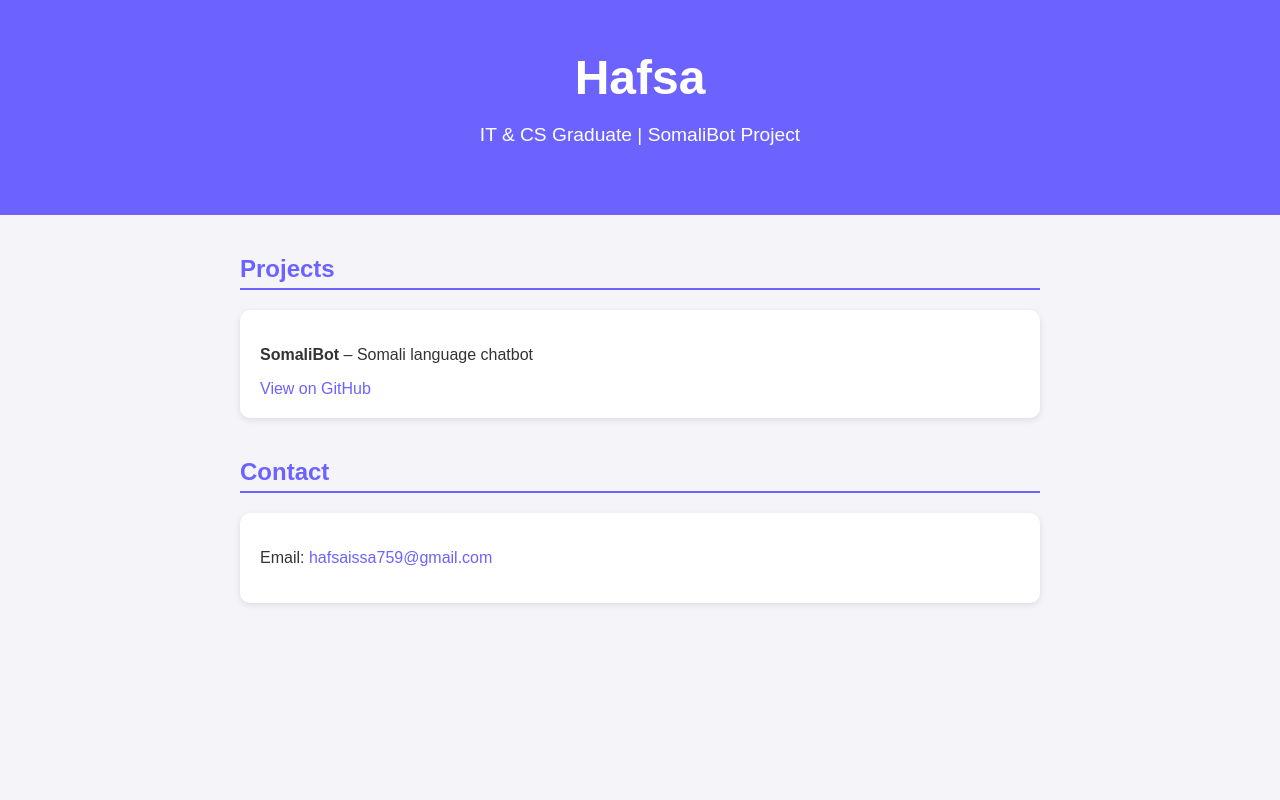
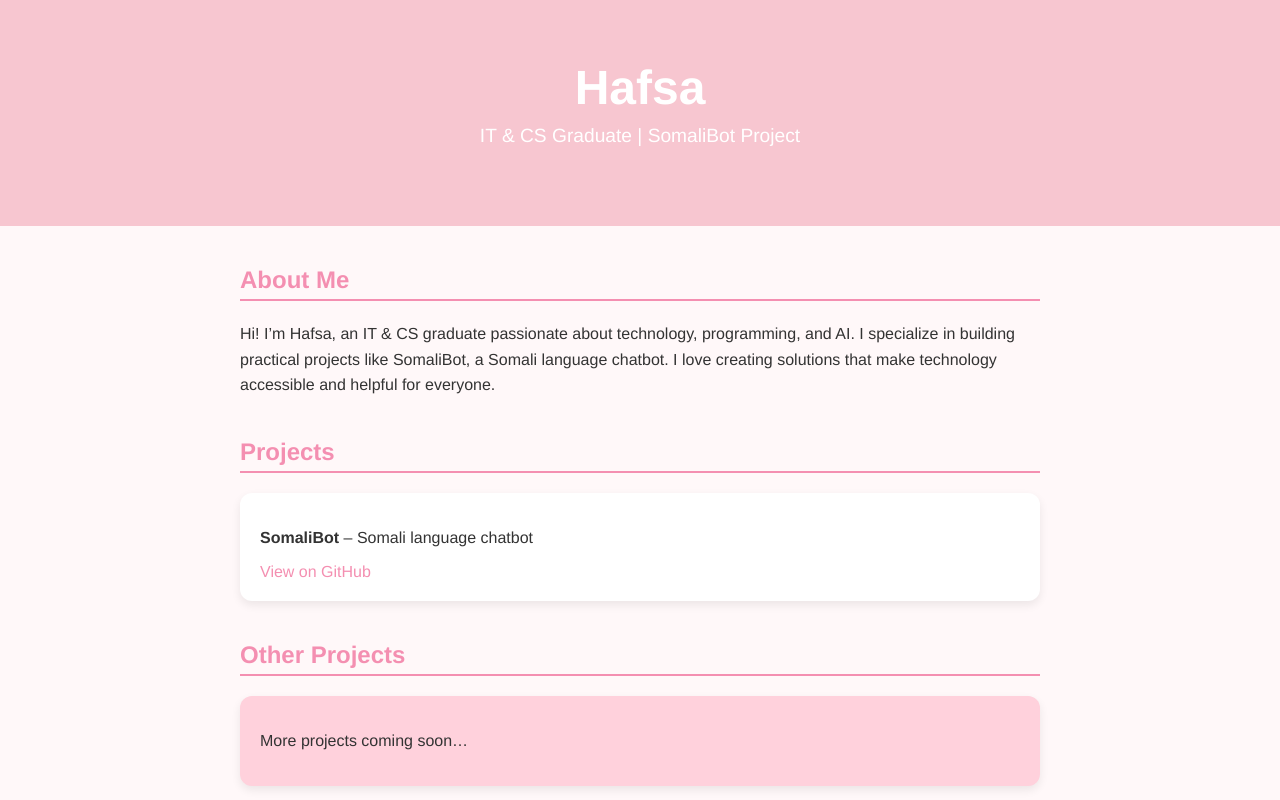
Before and after one commit to hafsaisa/hafsa-tech, a plain HTML site: page index.html in a window 1280 px wide. Shown: the top 800 px of the page. Drawn offline with Linux system fonts and the light colour scheme.

Commit message:
Update index.html

```diff
--- a/index.html
+++ b/index.html
@@ -3,49 +3,88 @@
 <head>
   <title>Hafsa | Portfolio</title>
   <style>
+    /* Font & Body */
     body {
-      font-family: Arial, sans-serif;
-      background-color: #f4f4f9;
+      font-family: 'Helvetica Neue', Helvetica, Arial, sans-serif;
+      background-color: #fff8f9; /* soft pastel background */
       color: #333;
       margin: 0;
       padding: 0;
+      transition: background 0.3s;
     }
+
+    /* Header */
     header {
-      background-color: #6c63ff;
+      background-color: #f7c6d0; /* soft pink */
       color: white;
       text-align: center;
-      padding: 50px 20px;
+      padding: 60px 20px;
+      transition: background 0.3s;
     }
     header h1 {
       margin: 0;
       font-size: 3em;
+      font-weight: 700;
     }
     header p {
       font-size: 1.2em;
+      margin-top: 10px;
     }
+
+    /* Section styling */
     section {
       max-width: 800px;
       margin: 40px auto;
       padding: 0 20px;
     }
     h2 {
-      color: #6c63ff;
-      border-bottom: 2px solid #6c63ff;
+      color: #f48fb1; /* pastel pink for headings */
+      border-bottom: 2px solid #f48fb1;
       padding-bottom: 5px;
+      font-weight: 600;
+      transition: color 0.3s;
     }
+
+    /* Cards */
+    .card {
+      background-color: #ffffff;
+      padding: 20px;
+      margin: 20px 0;
+      border-radius: 12px;
+      box-shadow: 0 4px 10px rgba(0,0,0,0.08);
+      transition: transform 0.3s, box-shadow 0.3s, background 0.3s;
+    }
+    /* Accent for future-ready sections */
+    .accent {
+      background-color: #ffd1dc; /* soft pastel accent */
+    }
+    .card:hover {
+      transform: translateY(-5px);
+      box-shadow: 0 8px 20px rgba(0,0,0,0.15);
+    }
+
+    /* Links */
     a {
-      color: #6c63ff;
+      color: #f48fb1;
       text-decoration: none;
+      font-weight: 500;
+      transition: color 0.3s;
     }
     a:hover {
       text-decoration: underline;
+      color: #e91e63; /* darker pink on hover */
     }
-    .project, .contact {
-      background-color: white;
-      padding: 20px;
-      margin: 20px 0;
-      border-radius: 10px;
-      box-shadow: 0 2px 6px rgba(0,0,0,0.1);
+
+    /* About Me layout */
+    .about {
+      line-height: 1.6;
+    }
+
+    /* Responsive */
+    @media (max-width: 600px) {
+      section {
+        padding: 0 10px;
+      }
     }
   </style>
 </head>
@@ -55,17 +94,39 @@
     <p>IT & CS Graduate | SomaliBot Project</p>
   </header>
 
+  <!-- About Me Section -->
+  <section>
+    <h2>About Me</h2>
+    <div class="about">
+      <p>
+        Hi! I’m Hafsa, an IT & CS graduate passionate about technology, programming, and AI.
+        I specialize in building practical projects like SomaliBot, a Somali language chatbot.
+        I love creating solutions that make technology accessible and helpful for everyone.
+      </p>
+    </div>
+  </section>
+
+  <!-- Projects Section -->
   <section>
     <h2>Projects</h2>
-    <div class="project">
+    <div class="card">
       <p><b>SomaliBot</b> – Somali language chatbot</p>
       <a href="https://github.com/hafsaisa/somalibot" target="_blank">View on GitHub</a>
     </div>
   </section>
 
+  <!-- Other Projects -->
+  <section>
+    <h2>Other Projects</h2>
+    <div class="card accent">
+      <p>More projects coming soon…</p>
+    </div>
+  </section>
+
+  <!-- Contact Section -->
   <section>
     <h2>Contact</h2>
-    <div class="contact">
+    <div class="card accent">
       <p>Email: <a href="mailto:hafsaissa759@gmail.com">hafsaissa759@gmail.com</a></p>
     </div>
   </section>
```
